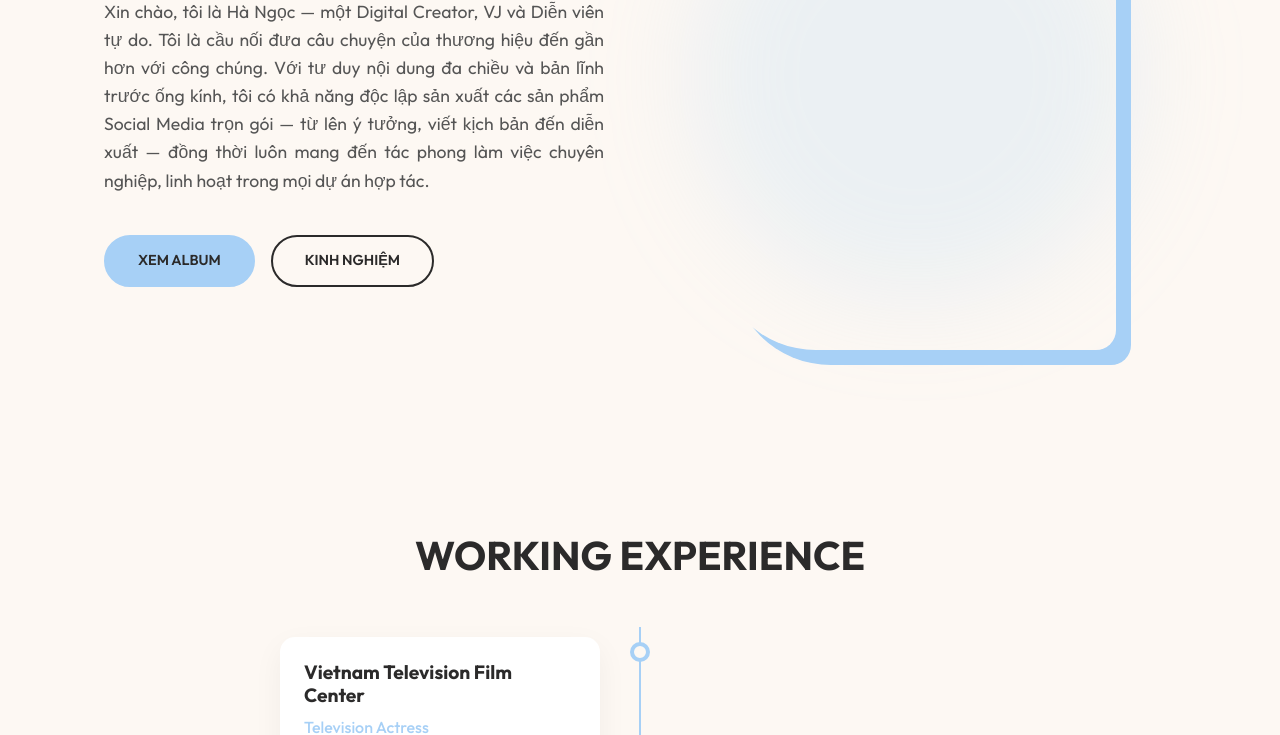
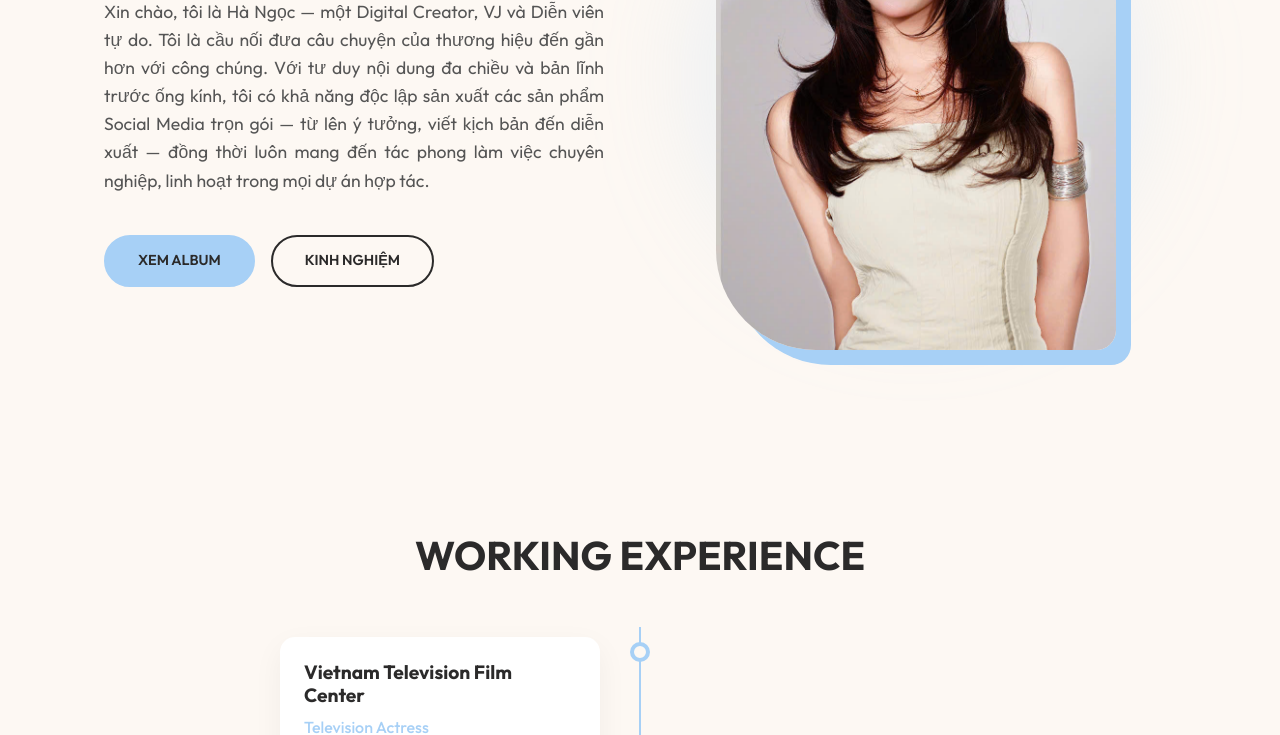
Before and after one commit to minhhoang080100-beep/porfolio-Ngoc, a plain HTML site: page index.html in a window 1280 px wide. Shown: the part 365-1100 px from the top of the page. Drawn offline with Linux system fonts and the light colour scheme.

Commit message:
Fix hero image link to 1.jpg

```diff
--- a/index.html
+++ b/index.html
@@ -73,7 +73,7 @@
             </div>
         </div>
         <div class="hero-image reveal">
-            <img loading="lazy" src="source/Lọc%20source/z8055881315241_c2c7d222195d4de5878f946e3bc3ffbf.jpg" alt="Hà Ngọc">
+            <img loading="lazy" src="source/Lọc%20source/1.jpg" alt="Hà Ngọc">
             <div class="blob-shape"></div>
         </div>
     </header>
```
